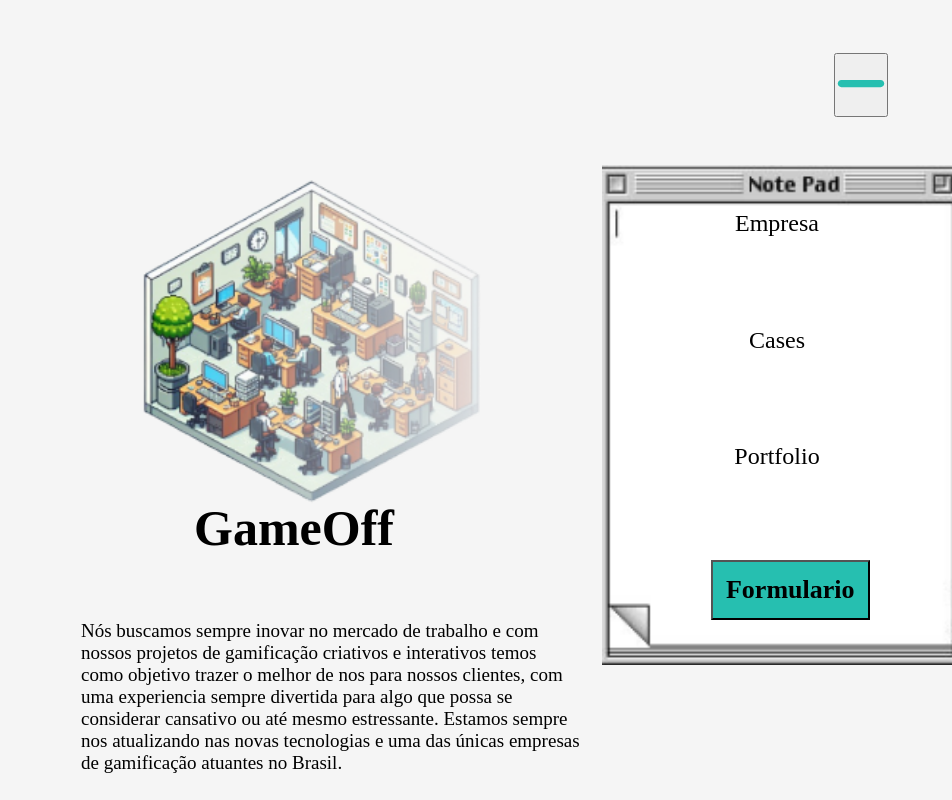
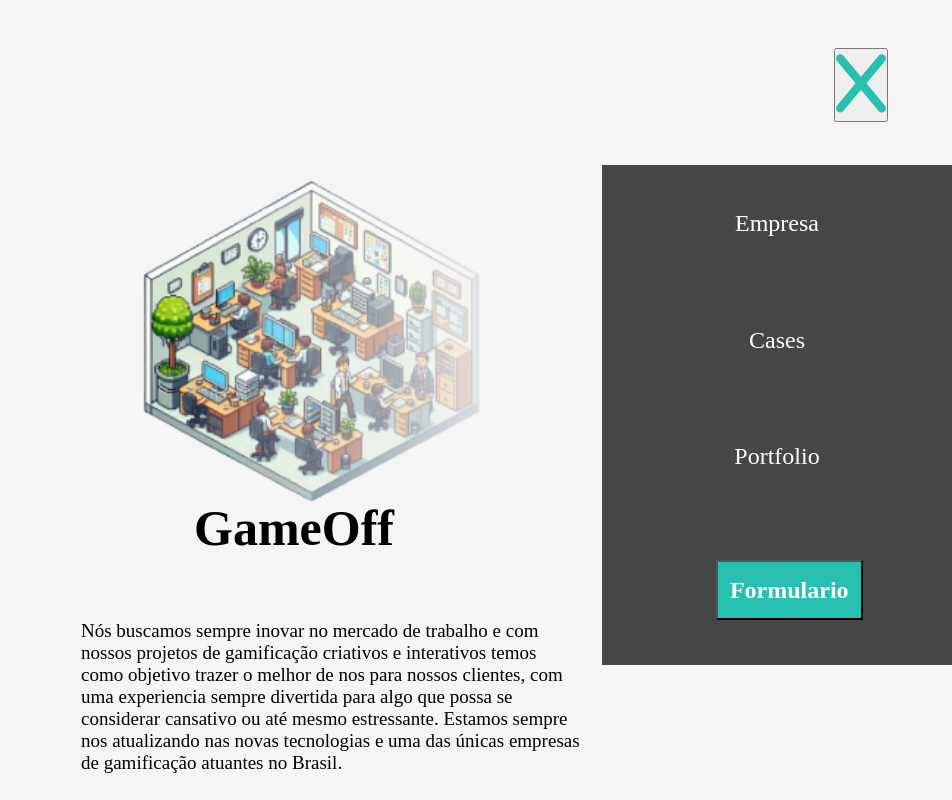
Before and after one commit to laurelzxy/GameOff, a website: page index.html in a window 1280 px wide. Both pictures are taken after a click on the button 1189 px from the left and 84 px from the top of the page. Shown: the top 800 px of the page, 328-1280 px from the left. Drawn offline with Linux system fonts and the light colour scheme.

Commit message:
Feat: Menu

```diff
--- a/db.json
+++ b/db.json
@@ -11,6 +11,12 @@
       "nome": "laura",
       "email": "akslkal@lsaml.com",
       "descricao": "kxmzlçampcjpoia"
+    },
+    {
+      "id": "0b57",
+      "nome": "laura",
+      "email": "akslkal@lsaml.com",
+      "descricao": "gtiohuioeqoui"
     }
   ]
 }
--- a/index.html
+++ b/index.html
@@ -28,7 +28,7 @@
                 </nav>
                 <button onclick="abrirFecharMenu()">
                     <svg id="barras" xmlns="http://www.w3.org/2000/svg" viewBox="0 0 448 512"><!--!Font Awesome Free 6.5.2 by @fontawesome - https://fontawesome.com License - https://fontawesome.com/license/free Copyright 2024 Fonticons, Inc.--><path d="M0 96C0 78.3 14.3 64 32 64H416c17.7 0 32 14.3 32 32s-14.3 32-32 32H32C14.3 128 0 113.7 0 96zM0 256c0-17.7 14.3-32 32-32H416c17.7 0 32 14.3 32 32s-14.3 32-32 32H32c-17.7 0-32-14.3-32-32zM448 416c0 17.7-14.3 32-32 32H32c-17.7 0-32-14.3-32-32s14.3-32 32-32H416c17.7 0 32 14.3 32 32z"/></svg>
-                    <svg id="menos" xmlns="http://www.w3.org/2000/svg" viewBox="0 0 448 512"><!--!Font Awesome Free 6.5.2 by @fontawesome - https://fontawesome.com License - https://fontawesome.com/license/free Copyright 2024 Fonticons, Inc.--><path fill="#26bfb0" d="M432 256c0 17.7-14.3 32-32 32L48 288c-17.7 0-32-14.3-32-32s14.3-32 32-32l352 0c17.7 0 32 14.3 32 32z"/></svg>
+                    <svg id="menos" xmlns="http://www.w3.org/2000/svg" viewBox="0 0 384 512"><!--!Font Awesome Free 6.5.2 by @fontawesome - https://fontawesome.com License - https://fontawesome.com/license/free Copyright 2024 Fonticons, Inc.--><path fill="#26bfb0" d="M376.6 84.5c11.3-13.6 9.5-33.8-4.1-45.1s-33.8-9.5-45.1 4.1L192 206 56.6 43.5C45.3 29.9 25.1 28.1 11.5 39.4S-3.9 70.9 7.4 84.5L150.3 256 7.4 427.5c-11.3 13.6-9.5 33.8 4.1 45.1s33.8 9.5 45.1-4.1L192 306 327.4 468.5c11.3 13.6 31.5 15.4 45.1 4.1s15.4-31.5 4.1-45.1L233.7 256 376.6 84.5z"/></svg>
                 </button>
 
             </div>
--- a/style2.css
+++ b/style2.css
@@ -51,8 +51,8 @@
         justify-content: space-around;
         align-items: center;
 
-        background-color: #fff;
-        background-image: url(img/fundo.png);
+        background-color: #464646;
+
         background-repeat: no-repeat;
         background-size: cover;
 
@@ -63,6 +63,14 @@
         right: 0px;
     }
 
+    .menu a {
+        color: white;
+    }
+
+    .menu div button {
+        color: white;
+        font-size: 24px;
+    }
 
 
 
```
Also changed, not shown: img/x-solid.svg (added).
